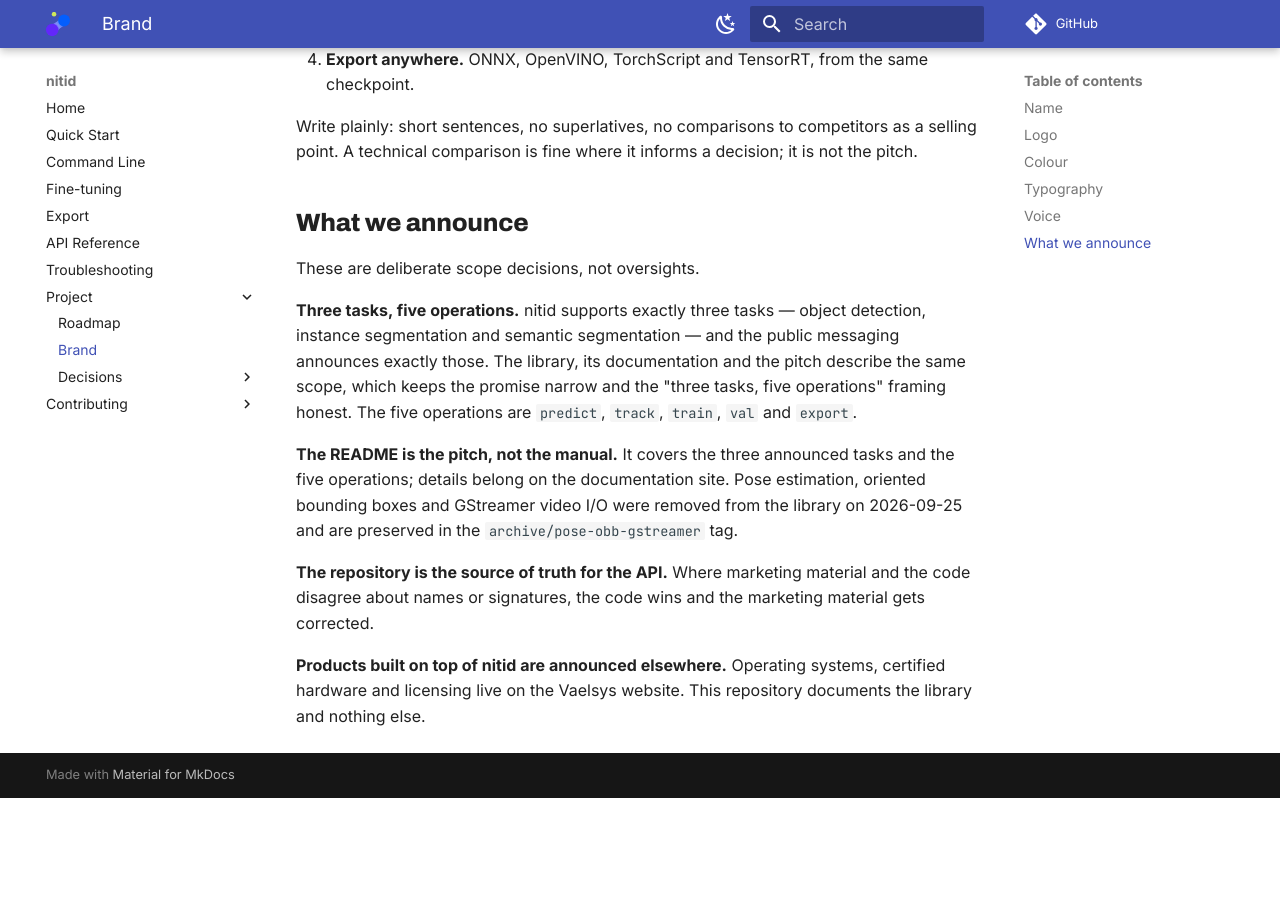
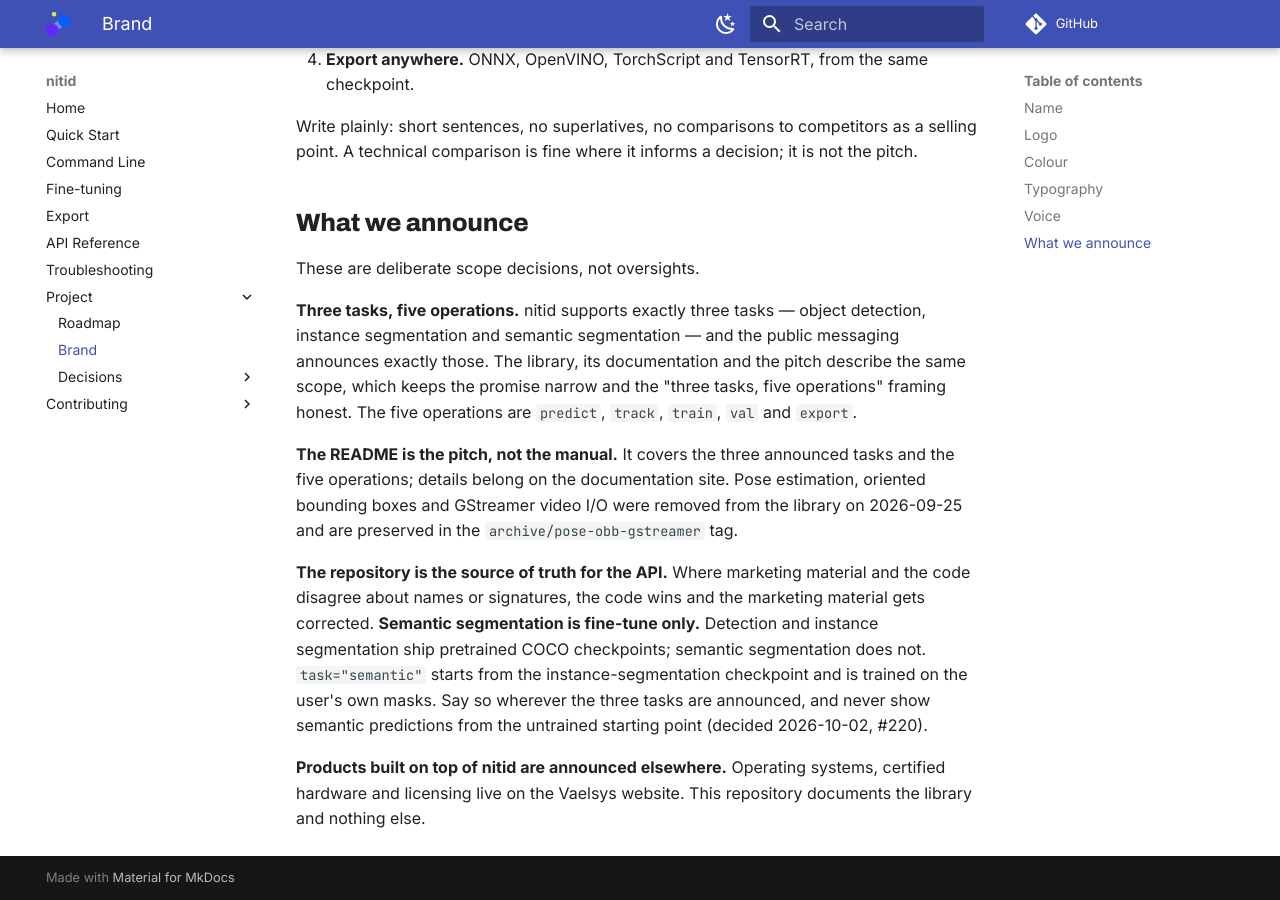
Before and after one commit to Nitidio/nitid, an MkDocs documentation site: the page built from docs/brand.md, in a window 1280 px wide and 900 px high, scrolled down 2993 px. Built offline with MkDocs 1.6.1 and Material for MkDocs 9.7.7, drawn with Linux system fonts in a browser that asks for light colours; comment, search, counter and statistics services are not loaded; before the commit the page ends 3791 px from its top, so only the background shows below that.

Commit message:
docs: state that semantic segmentation is fine-tune only
There are no pretrained semantic checkpoints: task="semantic" starts from
the instance-segmentation checkpoint with an untrained dense head. Record
the decision in brand.md and say so in the README, the docs home page and
the API reference. Also fix the NITID default model in the API reference
(model1s, not model1l).

Refs #220

Co-Authored-By: Claude Opus 5.5 <noreply@anthropic.com>

```diff
--- a/docs/brand.md
+++ b/docs/brand.md
@@ -112,6 +112,13 @@ tag.
 **The repository is the source of truth for the API.** Where marketing material
 and the code disagree about names or signatures, the code wins and the
 marketing material gets corrected.
+**Semantic segmentation is fine-tune only.** Detection and instance
+segmentation ship pretrained COCO checkpoints; semantic segmentation does not.
+`task="semantic"` starts from the instance-segmentation checkpoint and is
+trained on the user's own masks. Say so wherever the three tasks are announced,
+and never show semantic predictions from the untrained starting point (decided
+2026-10-02, #220).
+
 
 **Products built on top of nitid are announced elsewhere.** Operating systems,
 certified hardware and licensing live on the Vaelsys website. This repository
```
Also changed, not shown: README.md (+8 -1 lines), docs/api_reference.md (+2 -2 lines), docs/index.md (+2 -1 lines).
